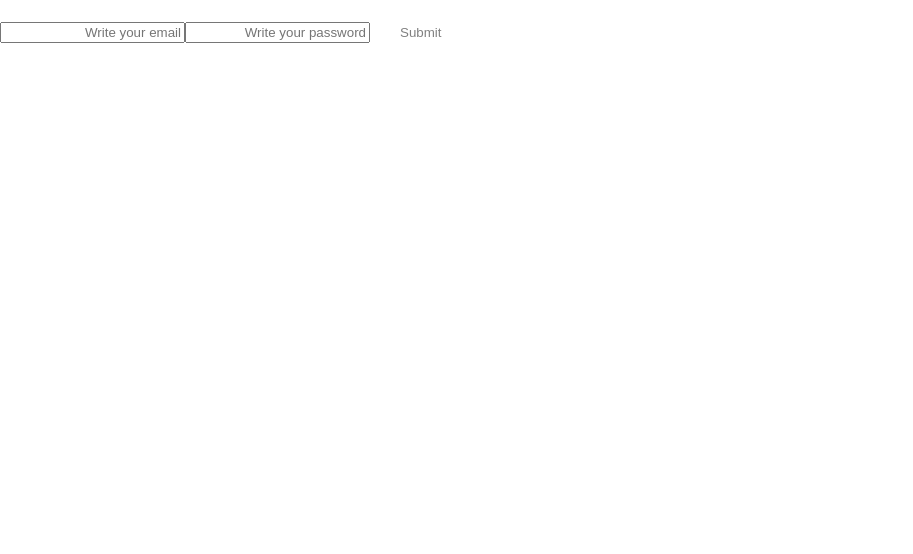
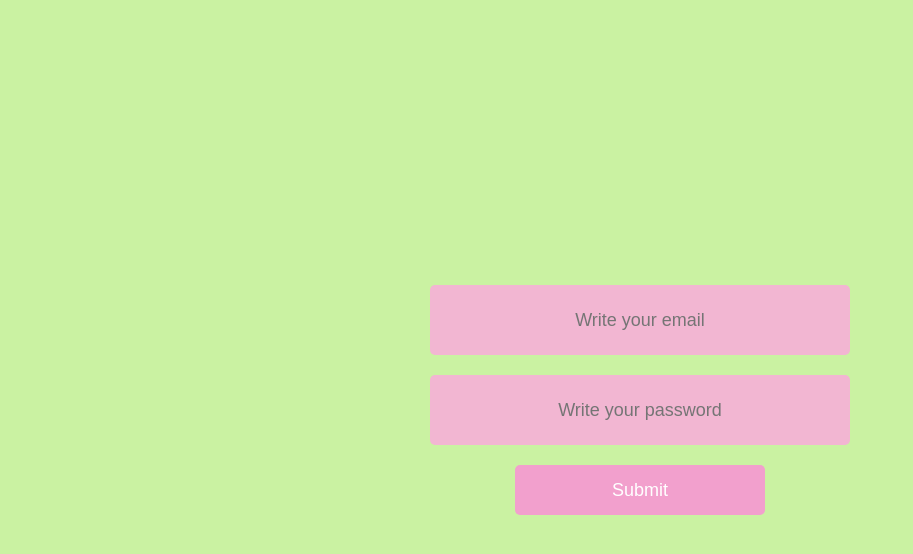
Before and after one commit to kirill25460/Photo-Project, a React (Create React App) app: page / in a window 1280 px wide. Shown: the top 554 px of the page, without its empty margins (0-913 px from the left). Built offline with nearby package versions, Linux system fonts and the light colour scheme.

Commit message:
styles to admin authorisation

```diff
--- a/src/components/AdminAutorisation/AdminAutorisation.jsx
+++ b/src/components/AdminAutorisation/AdminAutorisation.jsx
@@ -1,5 +1,5 @@
 import PropTypes from 'prop-types'
-// import styles from './AdminAutorisation.module.css'
+import styles from './AdminAutorisation.module.css'
 import AdminPanelBtn from 'components/AdminPanelBtn/AdminPanelBtn'
 import AdminPanelInput from 'components/AdminPanelInput/AdminPanelInput'
 import { useState } from 'react'
@@ -22,11 +22,11 @@ const AdminAutorisation = ({setLoading}) => {
     }
 
     return (
-        <>
-            <AdminPanelInput text={'Write your email'} type={'email'} value={login || ''} setValue={setLogin}/>
-            <AdminPanelInput text={'Write your password'} type={'password'} value={password || ''}  setValue={setPassword}/>
-            <AdminPanelBtn getAuth={getAuth} />
-        </>
+        <div className={styles.container}>
+            <AdminPanelInput className={styles.auth__input} text={'Write your email'} type={'email'} value={login || ''} setValue={setLogin}/>
+            <AdminPanelInput className={styles.auth__input} text={'Write your password'} type={'password'} value={password || ''}  setValue={setPassword}/>
+            <AdminPanelBtn className={styles.auth__button} getAuth={getAuth} />
+        </div>
     )
 }
 
--- a/src/components/AdminAutorisation/AdminAutorisation.module.css
+++ b/src/components/AdminAutorisation/AdminAutorisation.module.css
@@ -0,0 +1,8 @@
+.container {
+    display: flex;
+    flex-direction: column;
+    align-items: center;
+    justify-content: center;
+    height: 100vh;
+    background-color: #CAF2A2;
+}
--- a/src/components/AdminPanelBtn/AdminPanelBtn.module.css
+++ b/src/components/AdminPanelBtn/AdminPanelBtn.module.css
@@ -1,15 +1,17 @@
 .formBtn{
-    margin-top: 20px;
-    padding: 5px 30px;
-    border-radius: 8px;
-    border: 0;
-    background-color: rgba(255, 255, 255, 0);
+    width: 250px;
+    height: 50px;
+    padding: 10px;
+    border: none;
+    border-radius: 5px;
+    background-color: #F2A0CD;
+    color: white;
     cursor: pointer;
-
-    color: gray;
+    font-size: 18px;
+    text-align: center;
 }
 
 .formBtn:hover{
-    border: 2px solid blue;
-    background-color: red;
+    background-color: #F2A0CD;
+    opacity: 0.8;
 }
--- a/src/components/AdminPanelInput/AdminPanelInput.module.css
+++ b/src/components/AdminPanelInput/AdminPanelInput.module.css
@@ -1,3 +1,17 @@
 .inputLogin {
-    text-align: end;
+    width: 400px;
+    height: 50px;
+    margin-bottom: 20px;
+    padding: 10px;
+    border: none;
+    border-radius: 5px;
+    background-color: #F2B6D2;
+    color: white;
+    outline: none;
+    font-size: 18px;
+    text-align: center;
 };
+
+.inputLogin:hover {
+    background-color: #F2A0CD;
+}
```
